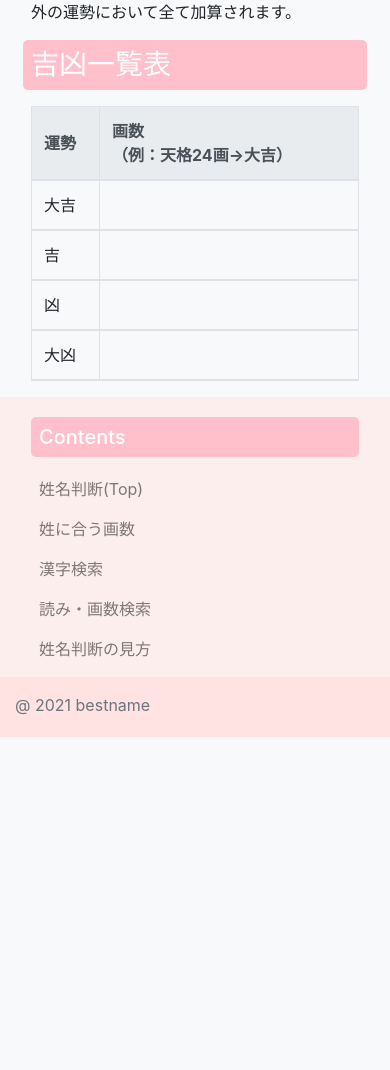
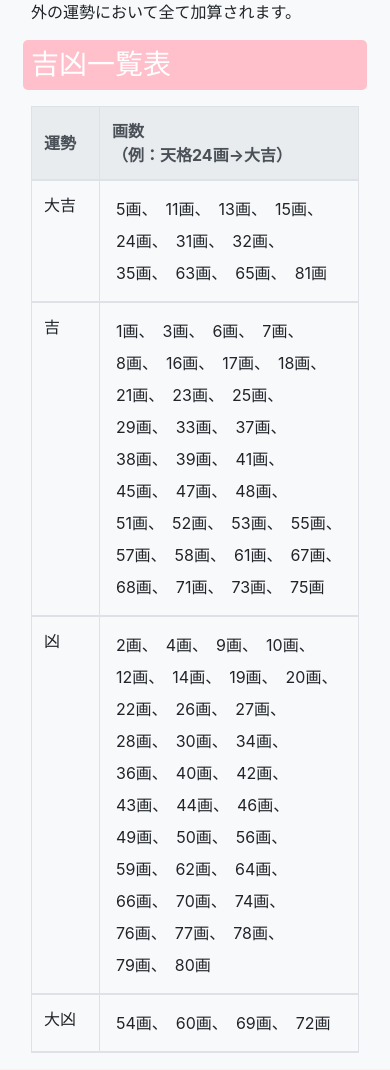
Before and after one commit to Sho1981/bestname, a Django app: page /newname/parameters/ in a window 390 px wide. Shown: the part 2347-3417 px from the top of the page. Before the commit the page ends 3084 px from the top, so only its background shows below. Run offline with Django 3.2, Linux system fonts and the light colour scheme; some libraries are stand-ins or nearby versions.

Commit message:
modify html files

```diff
--- a/newname/templates/newname/parameter_explain.html
+++ b/newname/templates/newname/parameter_explain.html
@@ -89,7 +89,7 @@
                         {{ fortune }}
                     </td>
                     <td>
-                        <div class="d-none d-sm-block">
+                        <div>
                             <div class="d-flex flex-wrap">
                                 {% if strokes %}
                                     {% for stroke in strokes %}
```
